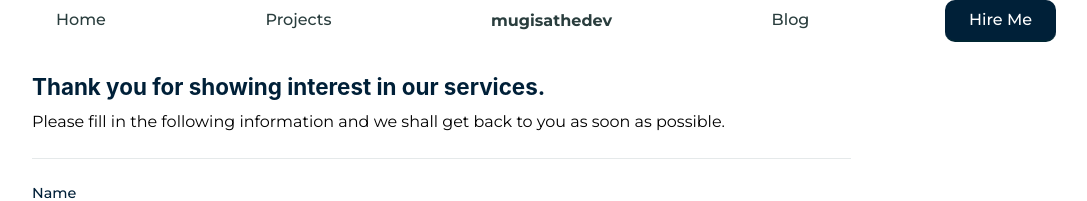
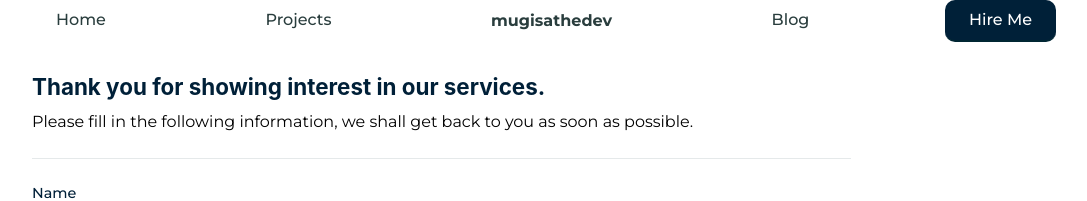
Before and after one commit to phillipmugisa/portfolio, a React (Create React App) app in the folder frontend/: page /hire in a window 1280 px wide. Shown: the top 201 px of the page, without its empty margins (96-1183 px from the left). Built offline with nearby package versions, Linux system fonts and the light colour scheme.

Commit message:
Frontend refactor

```diff
--- a/frontend/src/pages/hirePage.jsx
+++ b/frontend/src/pages/hirePage.jsx
@@ -50,7 +50,7 @@ const HirePage = () => {
         <section className="hire container grid">
             <div className="contact-intro grid">
                 <h3 className="txt-primary greetings">Thank you for showing interest in our services.</h3>
-                <p className="sub-greetings">Please fill in the following information and we shall get back to you as soon as possible.</p>
+                <p className="sub-greetings">Please fill in the following information, we shall get back to you as soon as possible.</p>
             </div>
             <div className="divider"></div>
             <div className="contact-form grid">
--- a/frontend/src/pages/singleProjectPage.jsx
+++ b/frontend/src/pages/singleProjectPage.jsx
@@ -25,7 +25,7 @@ const SingleProjectPage = () => {
                         <img src={TestImg} alt="test" />
                     </div>
                 </div>
-                <div className="flex">
+                <div className="flex" style={{"flexWrap":"wrap"}}>
                     <div className="article-time-stats flex">
                         <span className="start-date">August 2019</span>
                         <span> - </span>
@@ -36,7 +36,7 @@ const SingleProjectPage = () => {
                         <span> : </span>
                         <span className="end-date">
                             <a
-                                href="www.github.com/phillipmugisa"
+                                href="https://www.github.com/phillipmugisa"
                                 target="_blank"
                                 rel="noopener noreferrer"
                             >
```
